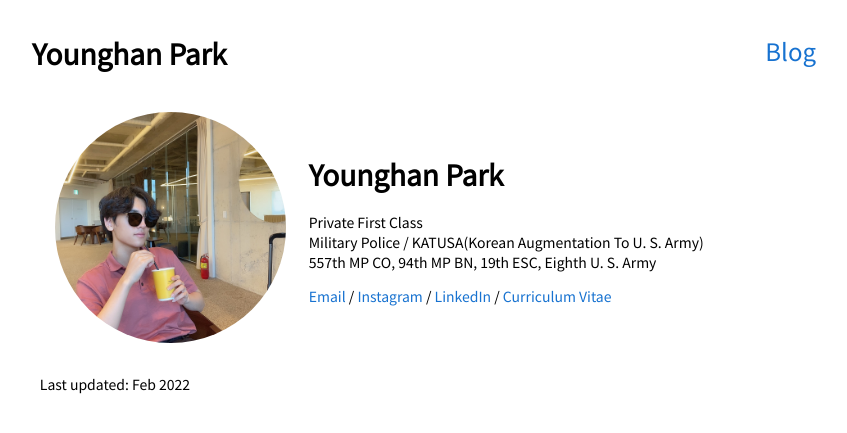
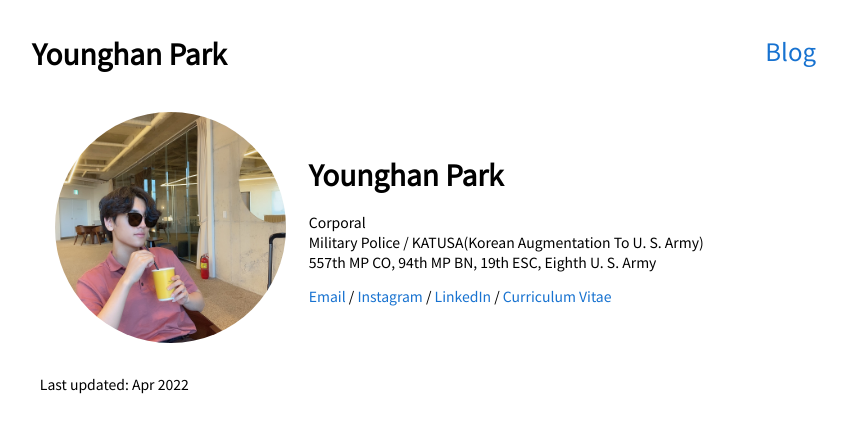
Before and after one commit to younghanstark/younghanstark.github.io, a Jekyll site: the page built from index.html, in a window 1280 px wide. Shown: the top 433 px of the page, without its empty margins (216-1063 px from the left). Built offline with Jekyll 4.4.1, drawn with Linux system fonts in a browser that asks for light colours; nearby versions of some CDN libraries; some of the changed lines change nothing that is shown.

Commit message:
cv, position updated

```diff
--- a/index.html
+++ b/index.html
@@ -10,10 +10,11 @@ layout: default
     <div id="profile">
         <h1>Younghan Park</h1>
         <p>
-            Private First Class<br>
+            Corporal<br>
             Military Police / KATUSA(Korean Augmentation To U. S. Army)<br>
             557th MP CO, 94th MP BN, 19th ESC, Eighth U. S. Army
         </p>
+        <p id="progress"></p>
         <p>
             <a href="mailto:younghanpark@yonsei.ac.kr">Email</a>
             /
@@ -26,5 +27,21 @@ layout: default
     </div>
 </div>
 <div class="home-item">
-    Last updated: Feb 2022
+    Last updated: Apr 2022
 </div>
+
+<script>
+    function printProgress() {
+        var start = new Date(2021, 7, 5);
+        var end = new Date(2023, 1, 4);
+        var today = new Date();
+
+        var total = end - start;
+        var progress = today - start;
+        var percent = min(100, progress / total * 100);
+
+        document.getElementById("progress").innerHTML = "Until ETS: " + percent.toFixed(5) + "% Done!";
+    }
+    printProgress();
+    setInterval(printProgress, 500);
+</script>
```
Also changed, not shown: 1 other file.
